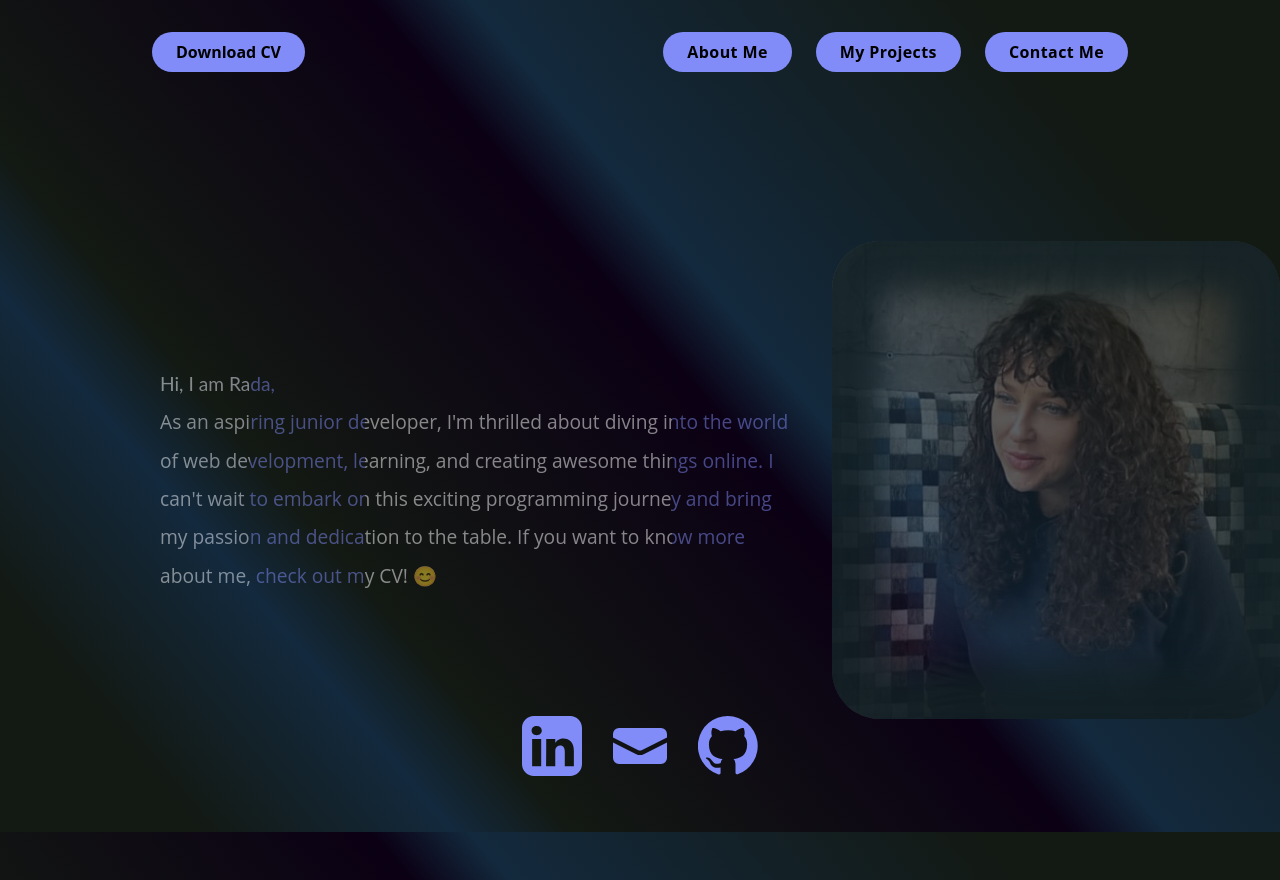
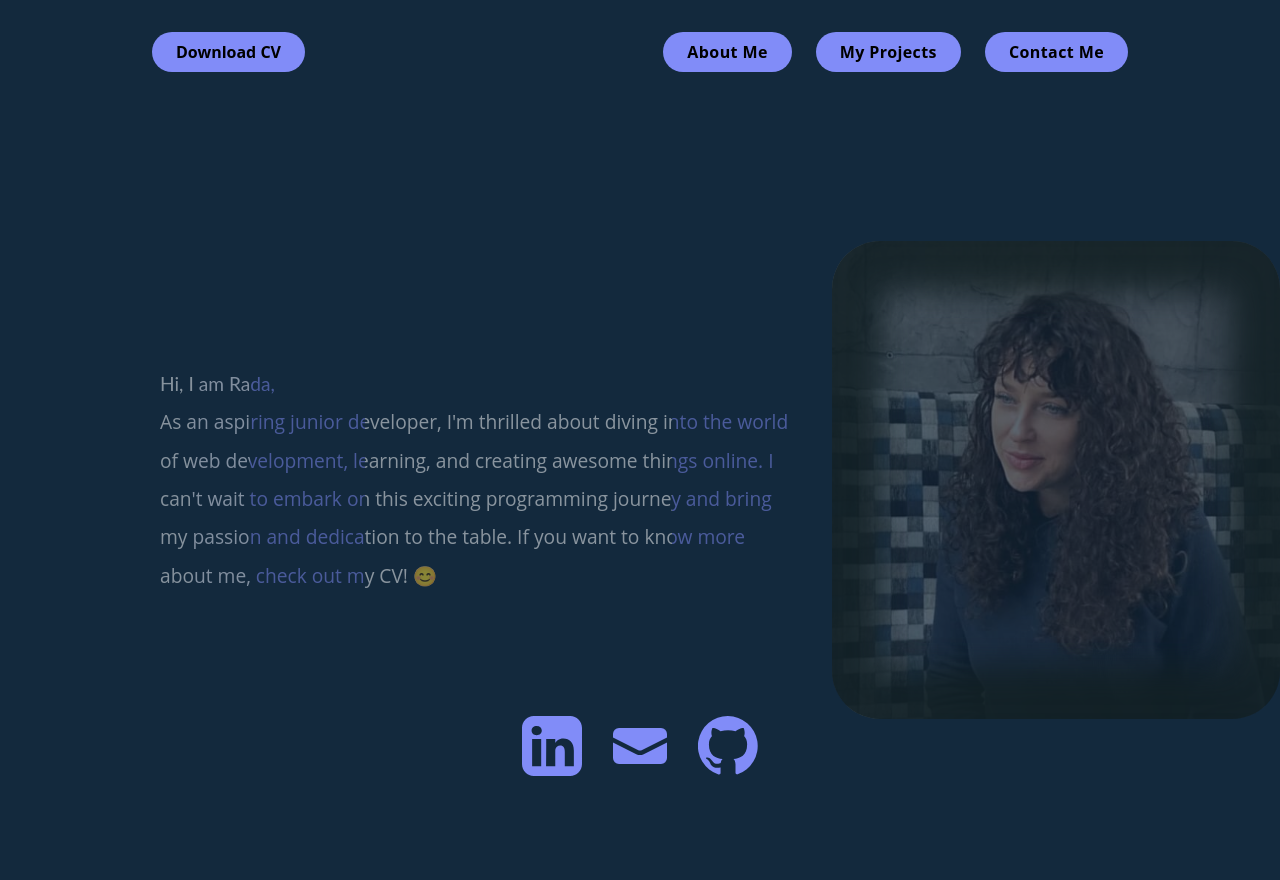
Before and after one commit to rada-ii/Portfolio-app-next.js-tailwindcss-typescript, a Next.js app: page / in a window 1280 px wide. Built offline with nearby package versions, Linux system fonts and the light colour scheme.

Commit message:
contact me page finished

```diff
--- a/src/app/contact-me/components/form.tsx
+++ b/src/app/contact-me/components/form.tsx
@@ -102,7 +102,7 @@ export const Form = () => {
         <div className="mb-5 flex justify-center">
           <button
             type="submit"
-            className=" min-w-100  mx-auto   self-center rounded-3xl  bg-indigo-400 px-5 text-center font-extralight text-black  hover:bg-white hover:text-indigo-400 sm:font-bold"
+            className=" min-w-100 mx-auto self-center rounded-3xl bg-indigo-400  px-5 py-2 text-center font-extralight text-black  hover:bg-white hover:text-indigo-400 sm:font-bold"
           >
             Send Message
           </button>
--- a/src/app/globals.css
+++ b/src/app/globals.css
@@ -261,19 +261,29 @@ footer {
 /* ========================================= */
 
 body {
-  background: linear-gradient(
-    50deg,
-    /* #fff 0%, */ #131913 5%,
-    /* #818cf8 7%, */ #131913 10%,
-    #13293d 23%,
-    /* #fff 28%, */ #131913 29%,
-    #0b0014 54%,
-    #13293d 59%,
-    #131913 85%
-  );
-  -webkit-background-clip: text;
-  background-clip: text;
-  color: transparent;
+  /* background: linear-gradient( */
+  /* 50deg, */
+  /* #fff 0%, */
+  /* #131913 5%, */
+  /* #818cf8 7%, */
+  /* #131913 10%, */
+  /* #13293d 23%, */
+  /* #fff 28%, */
+  /* #131913 29%, */
+  /* #0b0014 54%, */
+  /* #13293d 59%, */
+  /* #131913 85% */
+  /* ); */
+  /* -webkit-background-clip: text; */
+  /* background-clip: text; */
+  /* color: transparent; */
+
+  /* background: #13293d;
+  height: 100dvh; */
+}
+
+body {
+  background: #13293d;
   height: 100dvh;
 }
 .imageContainer1 {
```
